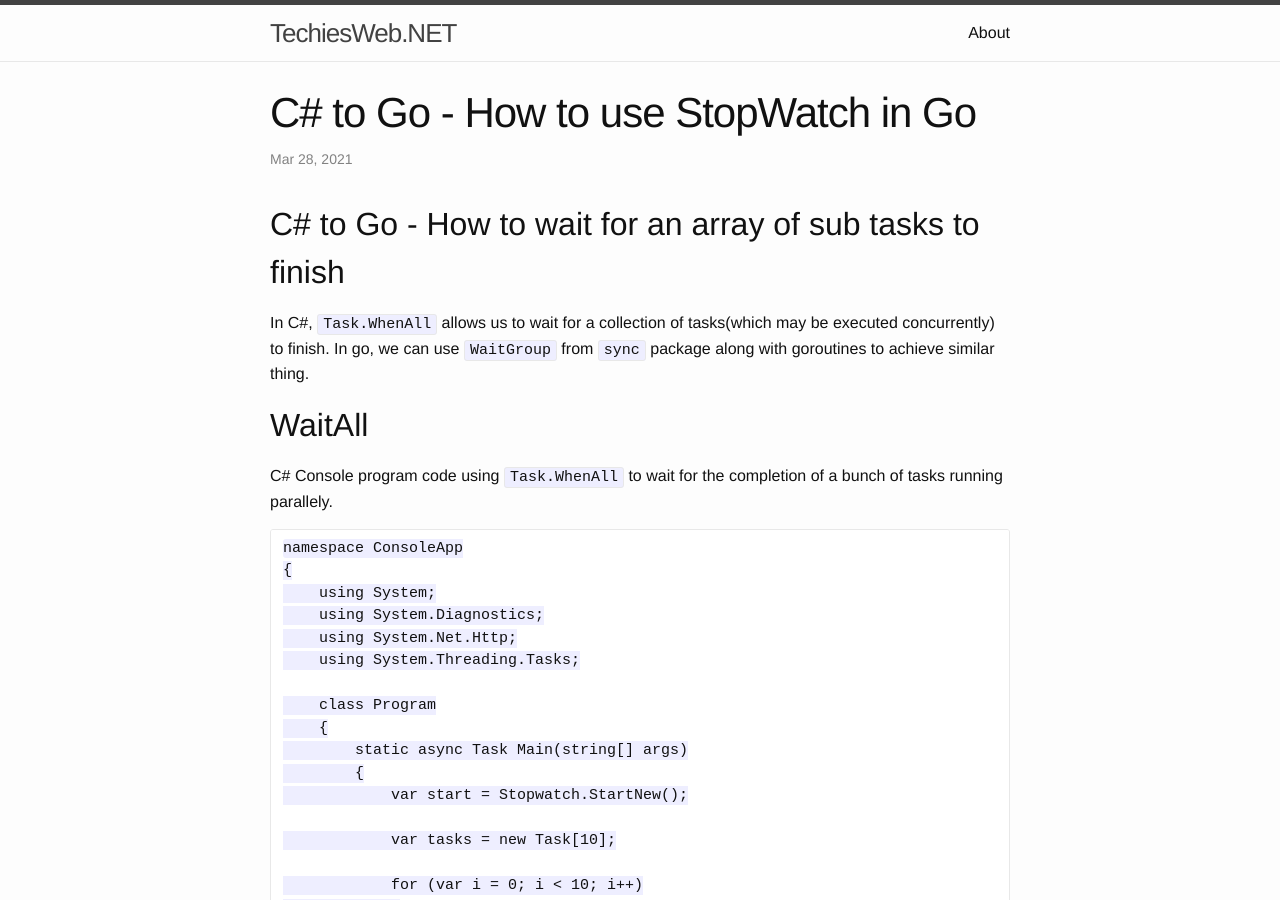
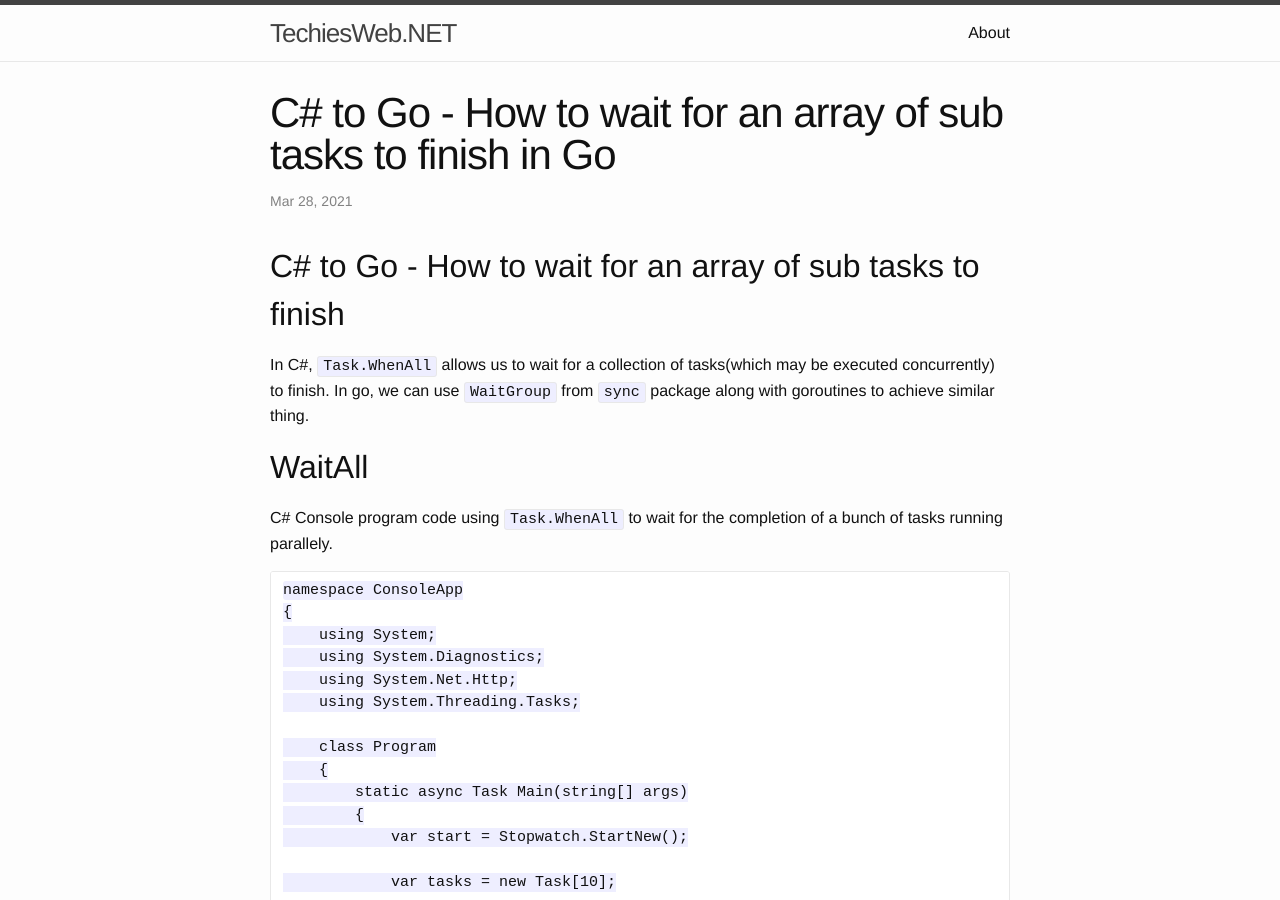
Before and after one commit to kshyju/techiesweb.net, a Jekyll site: the page built from _posts/2021-03-28-csharp-to-go-task.whenalll.md, in a window 1280 px wide and 900 px high. Built offline with Jekyll 4.4.1, drawn with Linux system fonts in a browser that asks for light colours.

Commit message:
Fixed title and meta info

```diff
--- a/_posts/2021-03-28-csharp-to-go-task.whenalll.md
+++ b/_posts/2021-03-28-csharp-to-go-task.whenalll.md
@@ -1,9 +1,9 @@
 ---
 layout: post
-title: C# to Go - How to use StopWatch in Go
+title: C# to Go - How to wait for an array of sub tasks to finish in Go
 date: 2021-03-28 00:00:00.000000000 -05:00
-tags: [CSharp to Go, C# to go, Stopwatch in Go, Measure method execution time in Go, Go stopwatch]
-description: C# developer's quick reference for Go snippets, How to use StopWatch in Go
+tags: [CSharp to Go, C# to go, Task.WhenAll in Go, When.All in Go, Go Task.WhenAll, Go Wait for goroutines]
+description: C# developer's quick reference for Go snippets, How to wait for an array of sub tasks to finish in Go
 ---
 ## C# to Go - How to wait for an array of sub tasks to finish
 
```
Also changed, not shown: _posts/2021-03-21-csharp-to-go-stopwatch.md (+1 -1 lines).
